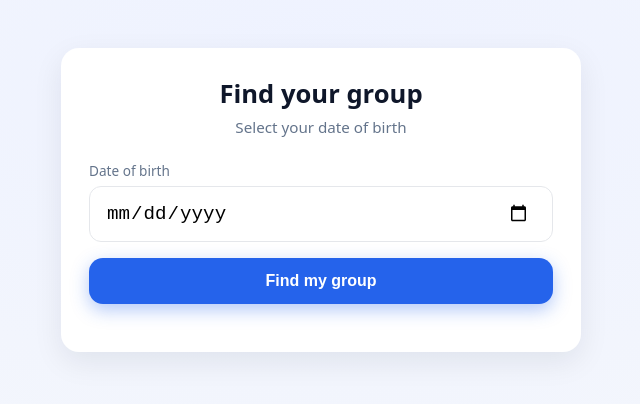
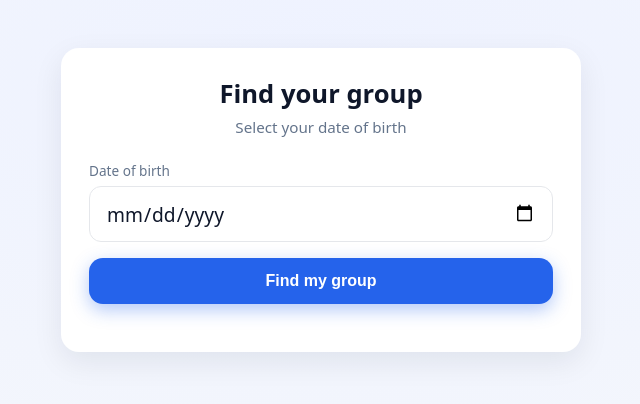
Before and after one commit to GeorgeMacPherson/UoAGroupLookup, a plain HTML site: page web/index.html in a window 1280 px wide. Shown: the full height of the page, 319-959 px from the left. Drawn offline with Linux system fonts and the light colour scheme.

Commit message:
Update index.html

```diff
--- a/web/index.html
+++ b/web/index.html
@@ -91,21 +91,32 @@
 }
 
 .field input[type="date"] {
-  height: 56px;
-  font-size: 1.2rem;
-  padding: 0 16px;
+  /* Size & layout */
+  width: 100%;
+  height: 56px;              /* controls height when empty & filled */
+  box-sizing: border-box;
+  margin: 0;
+
+  /* Typography */
+  font-size: 1.2rem;         /* readable on iPad/projector */
+  font-family: inherit;
   line-height: normal;
 
-  width: 100%;
-  box-sizing: border-box;
+  /* Spacing */
+  padding: 0 16px;           /* equal left/right spacing */
+
+  /* Visual style */
   border-radius: 12px;
   border: 1px solid #e5e7eb;
-  background: #fff;
+  background: #ffffff;
+  color: var(--text);
 
-}
-
-.field input[type="date"] {
-  padding-right: 22px;
+  /* iOS / Safari quirks */
+  max-width: 100%;
+  min-width: 0;
+  -webkit-appearance: none;
+  appearance: none;
+  overflow: hidden;
 }
 
     button {
```
